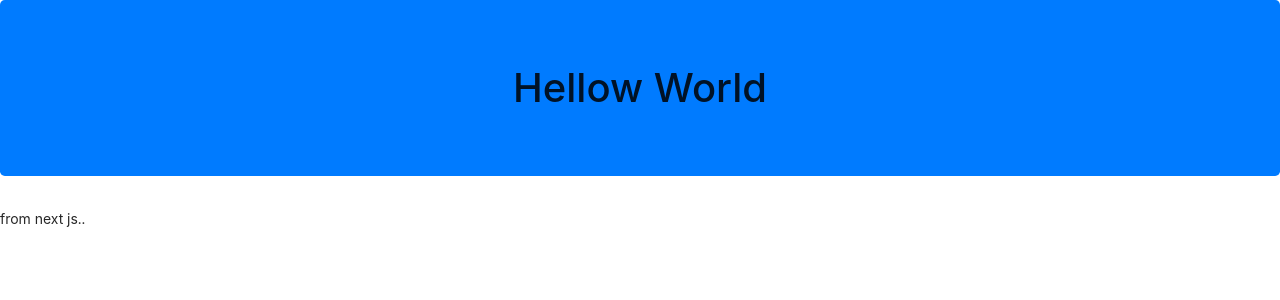
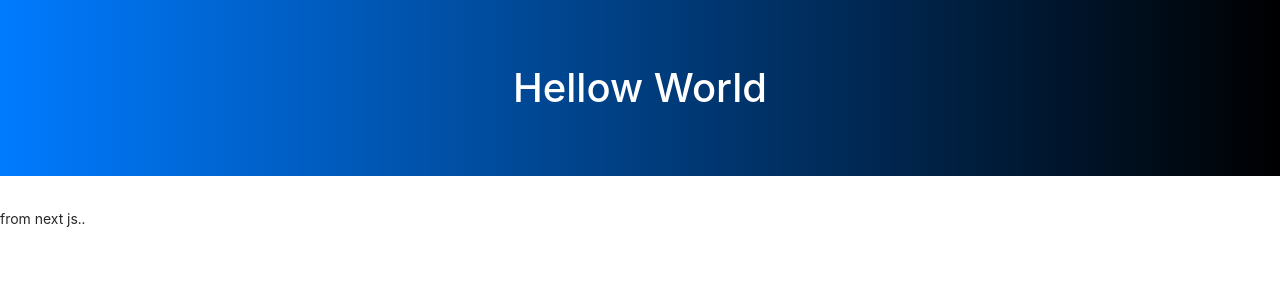
Before and after one commit to JamesPrenticez/cookie_auth_boiler, a Next.js app in the folder client/: page / in a window 1280 px wide. Shown: the top 300 px of the page. Built offline with nearby package versions, Linux system fonts and the light colour scheme.

Commit message:
Lesson 1.4 - Custom CSS

```diff
--- a/client/pages/_app.js
+++ b/client/pages/_app.js
@@ -1,5 +1,6 @@
 import 'bootstrap/dist/css/bootstrap.min.css'
 import 'antd/dist/antd.css'
+import '../public/css/styles.css'
 
 function MyApp ({Component, pageProps}) {
     return <Component {...pageProps} />
--- a/client/pages/index.js
+++ b/client/pages/index.js
@@ -10,7 +10,7 @@
 const Index = () => {
     return (
         <>
-            <h1 className='jumbotron text-center bg-primary'>Hellow World</h1>
+            <h1 className='jumbotron text-center bg-primary square'>Hellow World</h1>
             <p>from next js..</p>
         </>
     )
--- /dev/null
+++ b/client/public/css/styles.css
@@ -0,0 +1,8 @@
+.square {
+  border-radius: 0px;
+}
+
+.jumbotron {
+  background-image: linear-gradient(to right, #007bff, #000);
+  color: white;
+}
```
